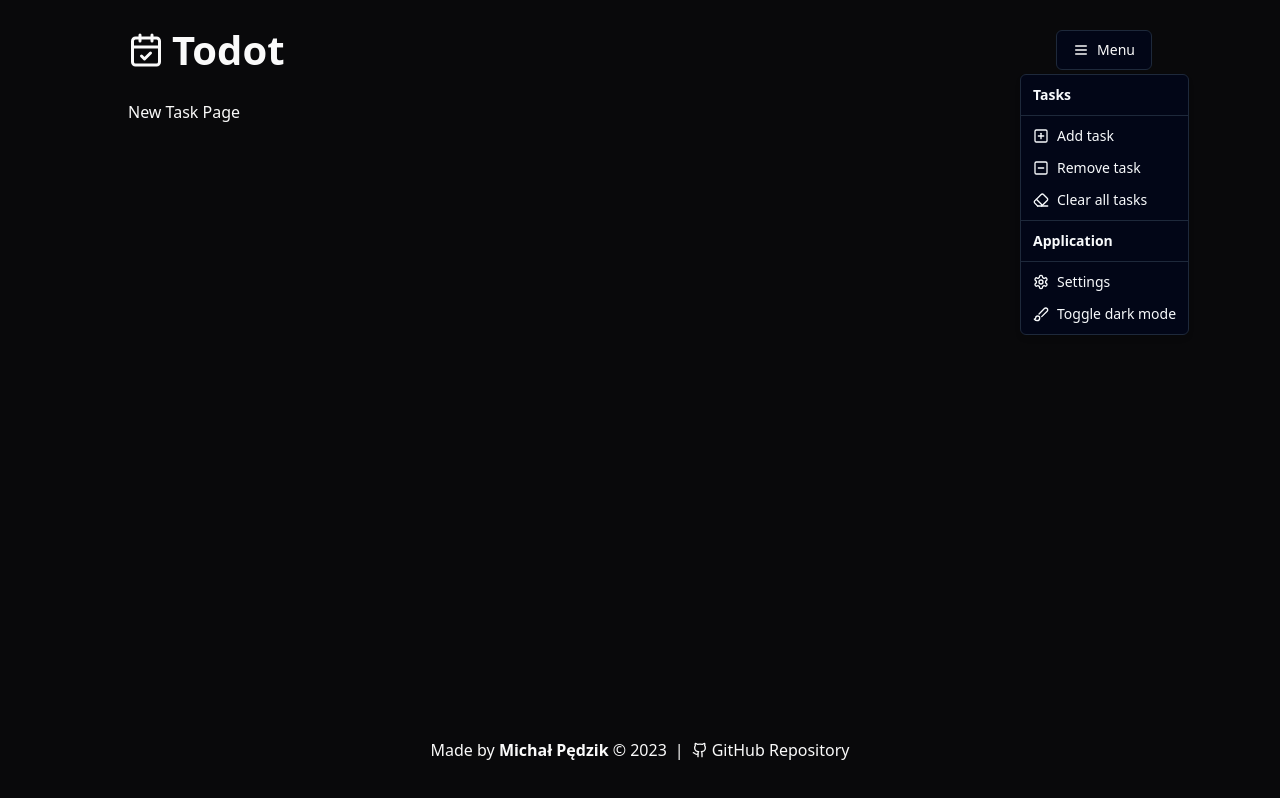
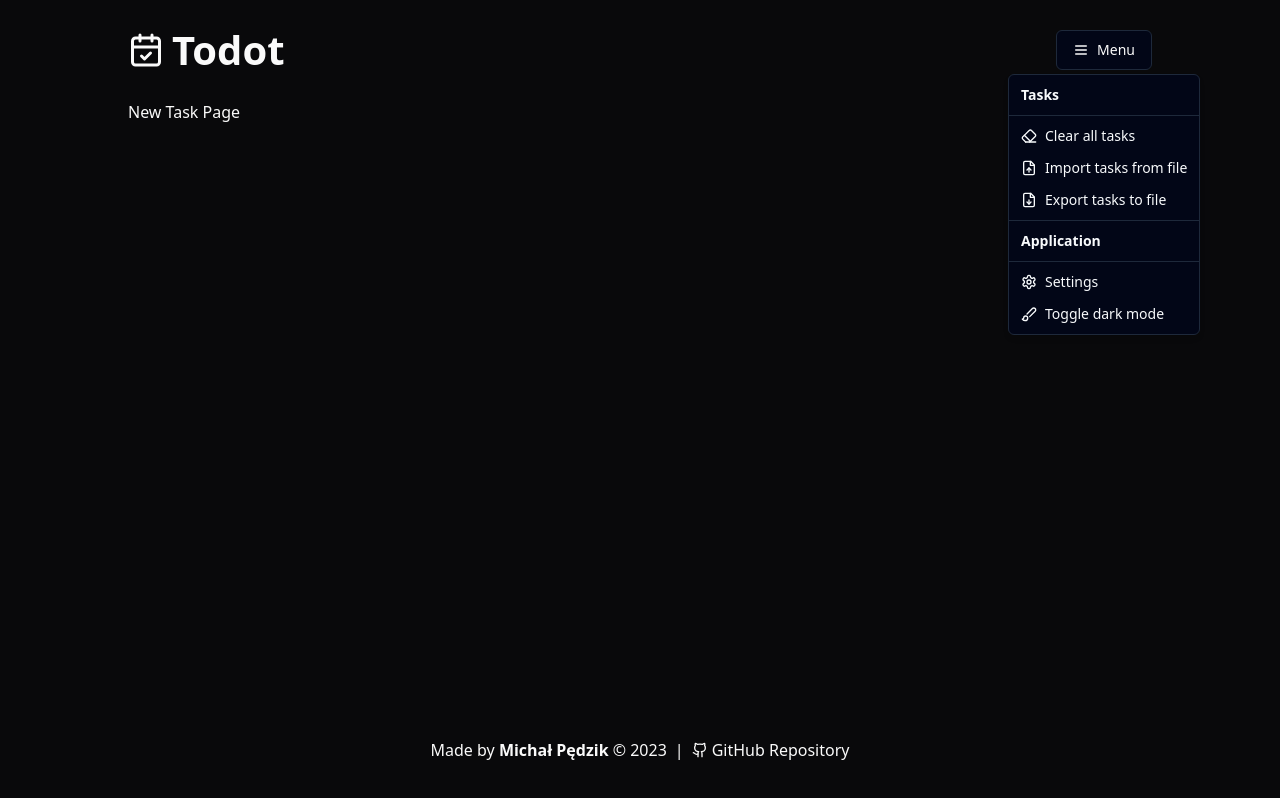
Before and after one commit to maxusify/todot, a Next.js app: page /task/new in a window 1280 px wide. Both pictures are taken after a click on the button "Menu". Built offline with nearby package versions, Linux system fonts and the light colour scheme.

Commit message:
Main navigation buttons planning

```diff
--- a/src/components/main-navigation.tsx
+++ b/src/components/main-navigation.tsx
@@ -4,9 +4,9 @@ import {
   Brush,
   CalendarCheck,
   Eraser,
+  FileDown,
+  FileUp,
   Menu,
-  MinusSquare,
-  PlusSquare,
   Settings,
 } from "lucide-react";
 import Link from "next/link";
@@ -50,16 +50,16 @@ const MainNavigationMenu = () => {
         <DropdownMenuLabel>Tasks</DropdownMenuLabel>
         <DropdownMenuSeparator />
         <DropdownMenuItem className={itemsStyle}>
-          <PlusSquare className={iconsStyle} />
-          Add task
+          <Eraser className={iconsStyle} />
+          Clear all tasks
         </DropdownMenuItem>
         <DropdownMenuItem className={itemsStyle}>
-          <MinusSquare className={iconsStyle} />
-          Remove task
+          <FileUp className={iconsStyle} />
+          Import tasks from file
         </DropdownMenuItem>
         <DropdownMenuItem className={itemsStyle}>
-          <Eraser className={iconsStyle} />
-          Clear all tasks
+          <FileDown className={iconsStyle} />
+          Export tasks to file
         </DropdownMenuItem>
         <DropdownMenuSeparator />
         <DropdownMenuLabel>Application</DropdownMenuLabel>
```
